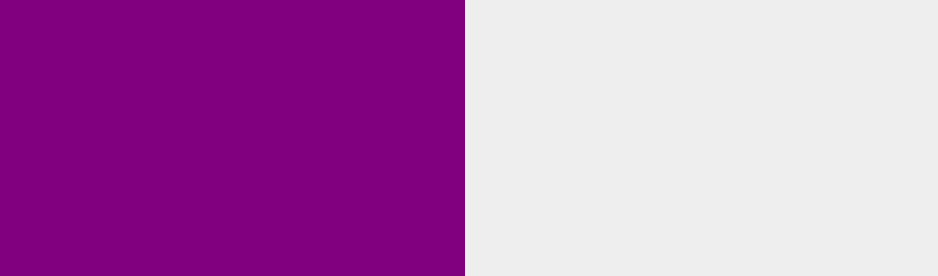
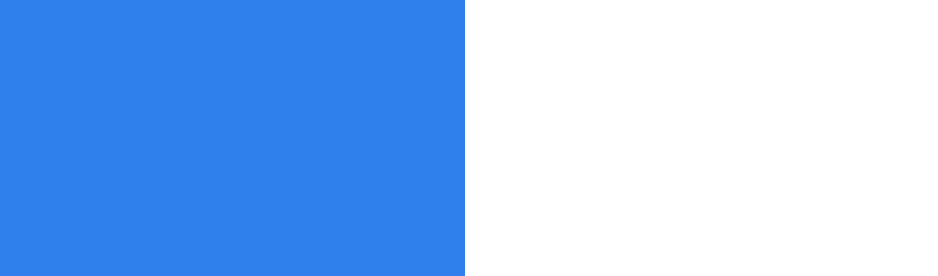
Before and after one commit to hamdi4-beep/Responsive-Layout, a plain HTML site: page index.html in a window 1280 px wide. Shown: the top 276 px of the page, without its empty margins (175-1113 px from the left). Drawn offline with Linux system fonts and the light colour scheme.

Commit message:
changed colors

```diff
--- a/main.scss
+++ b/main.scss
@@ -22,7 +22,7 @@ body {
 
         .left {
             @include flex-center();
-            background: purple;
+            background: #2F80ED;
             color: white;
 
             .avatar-wrapper {
@@ -50,8 +50,7 @@ body {
             display: grid;
             justify-items: center;
             align-items: center;
-            background: #eee;
-            color: black;
+            // background: #eee;
 
             .social-links {
                 @include flex-center();
```
Also changed, not shown: main.css, 1 other file.
